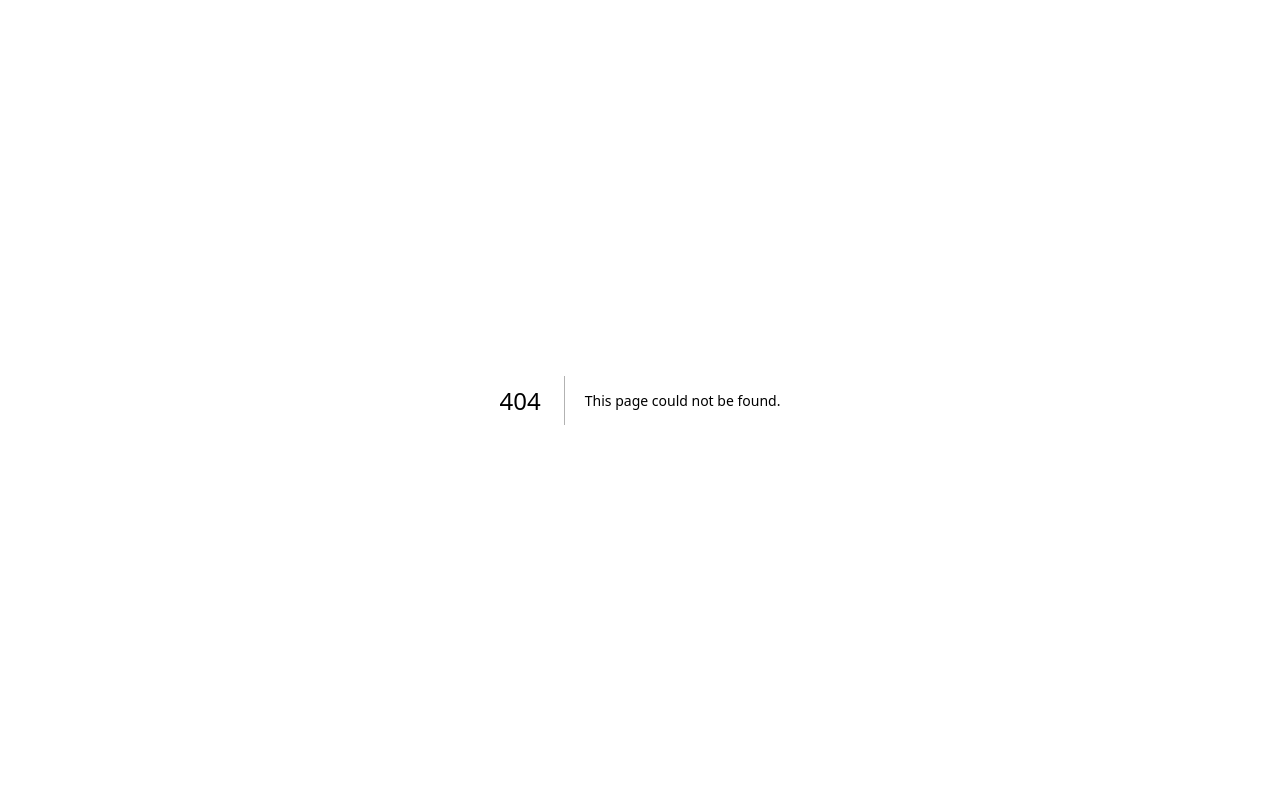
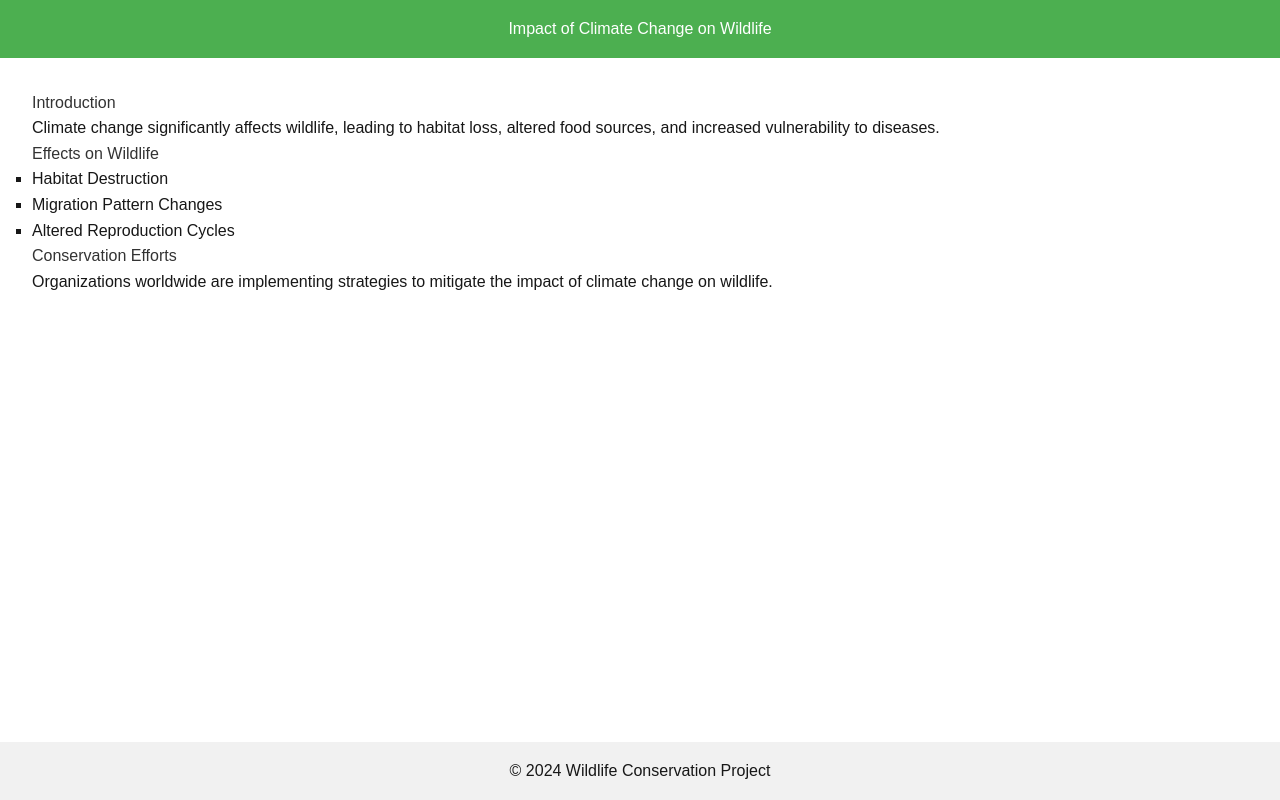
Before and after one commit to rakib-shahid/csci355-project1, a Next.js app: page /climate in a window 1280 px wide. Before the commit this address had no page. Built offline with nearby package versions, Linux system fonts and the light colour scheme.

Commit message:
climate change section

```diff
--- a/next.config.mjs
+++ b/next.config.mjs
@@ -1,4 +1,6 @@
 /** @type {import('next').NextConfig} */
-const nextConfig = {};
+const nextConfig = {
+  output: "export",
+};
 
 export default nextConfig;
--- /dev/null
+++ b/src/app/climate/page.js
@@ -0,0 +1,38 @@
+import "../../styles/climate_styles.css";
+
+export default function Climate() {
+  return (
+    <div>
+      <header>
+        <h1>Impact of Climate Change on Wildlife</h1>
+      </header>
+      <main>
+        <section id="introduction">
+          <h2>Introduction</h2>
+          <p>
+            Climate change significantly affects wildlife, leading to habitat
+            loss, altered food sources, and increased vulnerability to diseases.
+          </p>
+        </section>
+        <section id="effects">
+          <h2>Effects on Wildlife</h2>
+          <ul>
+            <li>Habitat Destruction</li>
+            <li>Migration Pattern Changes</li>
+            <li>Altered Reproduction Cycles</li>
+          </ul>
+        </section>
+        <section id="conservation">
+          <h2>Conservation Efforts</h2>
+          <p>
+            Organizations worldwide are implementing strategies to mitigate the
+            impact of climate change on wildlife.
+          </p>
+        </section>
+      </main>
+      <footer>
+        <p>&copy; 2024 Wildlife Conservation Project</p>
+      </footer>
+    </div>
+  );
+}
--- /dev/null
+++ b/src/styles/climate_styles.css
@@ -0,0 +1,34 @@
+body {
+  font-family: Arial, sans-serif;
+  line-height: 1.6;
+  margin: 0;
+  padding: 0;
+}
+
+header {
+  background-color: #4caf50;
+  color: white;
+  padding: 1rem;
+  text-align: center;
+}
+
+main {
+  padding: 2rem;
+}
+
+h2 {
+  color: #333;
+}
+
+ul {
+  list-style-type: square;
+}
+
+footer {
+  background-color: #f1f1f1;
+  text-align: center;
+  padding: 1rem;
+  position: fixed;
+  width: 100%;
+  bottom: 0;
+}
```
Also changed, not shown: package.json (+5 -5 lines), src/app/page.js (+3 -8 lines), 1 other file (tests, documents, lock files or other folders).
